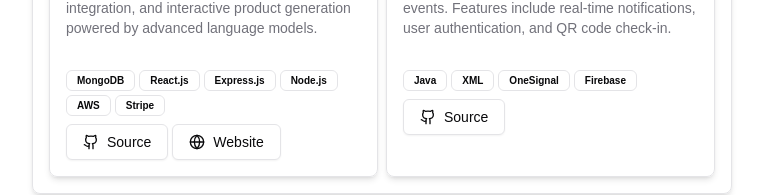
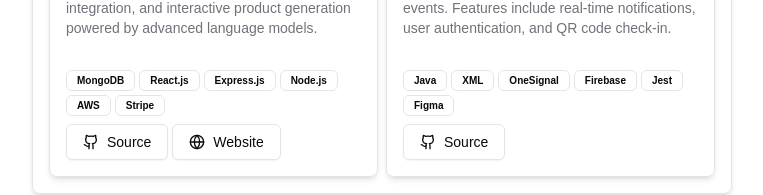
Before and after one commit to misaid/personal-websitev2, a Next.js app: page / in a window 1280 px wide. Shown: the part 2132-2327 px from the top of the page, without its empty margins (258-1021 px from the left). Built offline with nearby package versions, Linux system fonts and the light colour scheme.

Commit message:
chore: unify skills on both pages

```diff
--- a/components/Projects.tsx
+++ b/components/Projects.tsx
@@ -32,7 +32,7 @@ export default function Projects() {
     {
       image:
         "https://moprojects.s3.us-east-2.amazonaws.com/portfolio/holos.png",
-      languages: ["Java", "XML", "OneSignal", "Firebase"],
+      languages: ["Java", "XML", "OneSignal", "Firebase", "Jest", "Figma"],
       name: "Holos",
       description:
         "An event management application for android that allows users to create, share, and join events. Features include real-time notifications, user authentication, and QR code check-in.",
```
